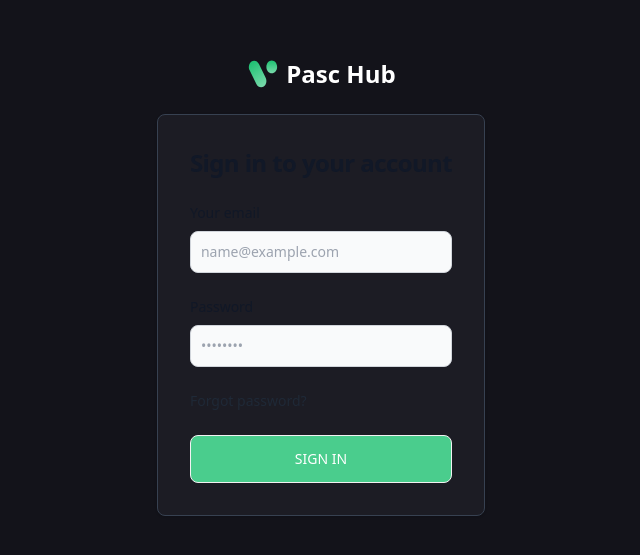
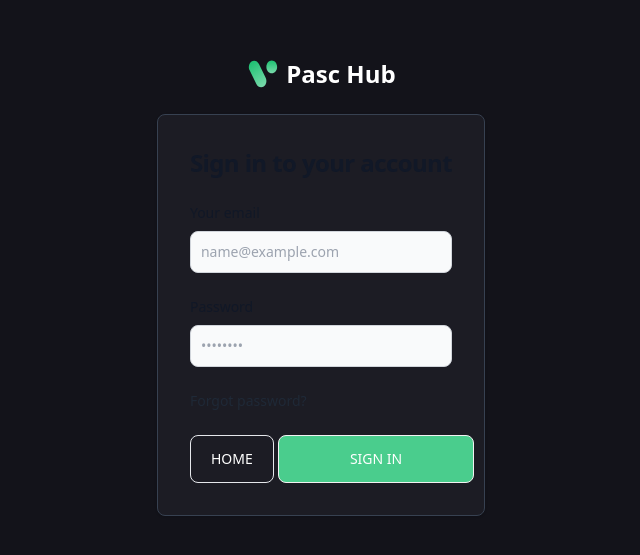
Before and after one commit to SHABIN-K/Studydrive, a Next.js app: page /login in a window 1280 px wide. Shown: the part 113-668 px from the top of the page, without its empty margins (319-959 px from the left). Built offline with nearby package versions, Linux system fonts and the light colour scheme.

Commit message:
feat : setup nextauth

```diff
--- a/app/(root)/(auth)/(routes)/login/page.jsx
+++ b/app/(root)/(auth)/(routes)/login/page.jsx
@@ -20,7 +20,7 @@ const Login = () => {
       const response = await signIn("credentials", {
         email,
         password,
-        redirect: false,
+        redirect: true,
       });
 
       if (response.error) {
@@ -28,8 +28,9 @@ const Login = () => {
         return;
       }
       router.replace("dashboard");
+      console.log("login api calling ended");
     } catch (error) {
-      console.log(error);
+      console.log("NEXT_AUTH Error :::"+error);
     }
   };
 
@@ -118,13 +119,24 @@ const Login = () => {
                   <span>{error}</span>
                 </div>
               )}
+              <div className="flex gap-1 mr-5 md:mr-0">
+                <button
+                  type="button"
+                  onClick={() => {
+                    router.push("/");
+                  }}
+                  className="flex items-center px-5 py-2 text-sm text-white transition-colors duration-200 bg-[#1c1c24] border rounded-lg gap-x-2 sm:w-auto"
+                >
+                  HOME
+                </button>
                 <button
                   type="button"
                   onClick={handleSubmit}
-                className="btn bg-[#4acd8d] hover:bg-green-500 w-full text-white focus:ring-4 focus:outline-none  font-medium rounded-lg text-sm px-5 py-2.5 text-center"
+                  className="btn bg-[#4acd8d] hover:bg-green-500 min-w-[75%] text-white focus:ring-4 focus:outline-none  font-medium rounded-lg text-sm px-5 py-2.5 text-center"
                 >
                   Sign in
                 </button>
+              </div>
             </form>
           </div>
         </div>
--- a/app/(root)/(dashboard)/(routes)/dashboard/page.jsx
+++ b/app/(root)/(dashboard)/(routes)/dashboard/page.jsx
@@ -6,9 +6,7 @@ import { useRouter } from "next/navigation";
 const Dashboard = () => {
   const router = useRouter();
   const { data: session } = useSession();
-  if (!session) {
-    router.push("/login");
-  }
+
   return (
     <div className="grid place-items-center h-screen">
       <div className="shadow-lg p-8 bg-zince-300/10 flex flex-col gap-2 my-6 bg-white">
@@ -25,7 +23,10 @@ const Dashboard = () => {
           back
         </button>
         <button
-          onClick={() => signOut()}
+          onClick={() => {
+            signOut();
+            router.push('/')
+          }}
           className="bg-red-500 text-white font-bold px-6 py-2 mt-3"
         >
           Log Out
--- a/app/(root)/(dashboard)/layout.jsx
+++ b/app/(root)/(dashboard)/layout.jsx
@@ -1,8 +1,14 @@
+import AuthProvider from "@/components/Provider";
+
 export const metadata = {
   title: "Dashboard | pasc hub",
   description: "study material web app for students",
 };
 
 export default function DashboardLayout({ children }) {
-  return <section>{children}</section>;
+  return (
+    <section>
+      <AuthProvider>{children}</AuthProvider>
+    </section>
+  );
 }
--- a/app/(root)/layout.jsx
+++ b/app/(root)/layout.jsx
@@ -1,4 +1,3 @@
-import AuthProvider from "@/components/Provider";
 import "../globals.css";
 
 export const metadata = {
@@ -9,9 +8,7 @@ export const metadata = {
 export default function RootLayout({ children }) {
   return (
     <html lang="en">
-      <body className="bg-[#13131a] min-h-screen">
-        <AuthProvider>{children}</AuthProvider>
-      </body>
+      <body className="bg-[#13131a] min-h-screen">{children}</body>
     </html>
   );
 }
--- a/app/api/auth/[...nextauth]/route.js
+++ b/app/api/auth/[...nextauth]/route.js
@@ -19,7 +19,7 @@ const authOptions = {
   },
   secret: process.env.NEXTAUTH_SECRET,
   pages: {
-    signIn: "/",
+    signIn: "/login",
   },
 };
 
--- a/package.json
+++ b/package.json
@@ -17,8 +17,8 @@
     "next": "^13.4.19",
     "next-auth": "^4.23.1",
     "postcss": "8.4.25",
-    "react": "18.2.0",
-    "react-dom": "18.2.0",
+    "react": "^18.2.0",
+    "react-dom": "^18.2.0",
     "sharp": "^0.32.5",
     "tailwindcss": "3.3.2",
     "zod": "^3.22.2"
```
Also changed, not shown: 1 other file (tests, documents, lock files or other folders). Lines whose indentation alone changed are shown as unchanged.
